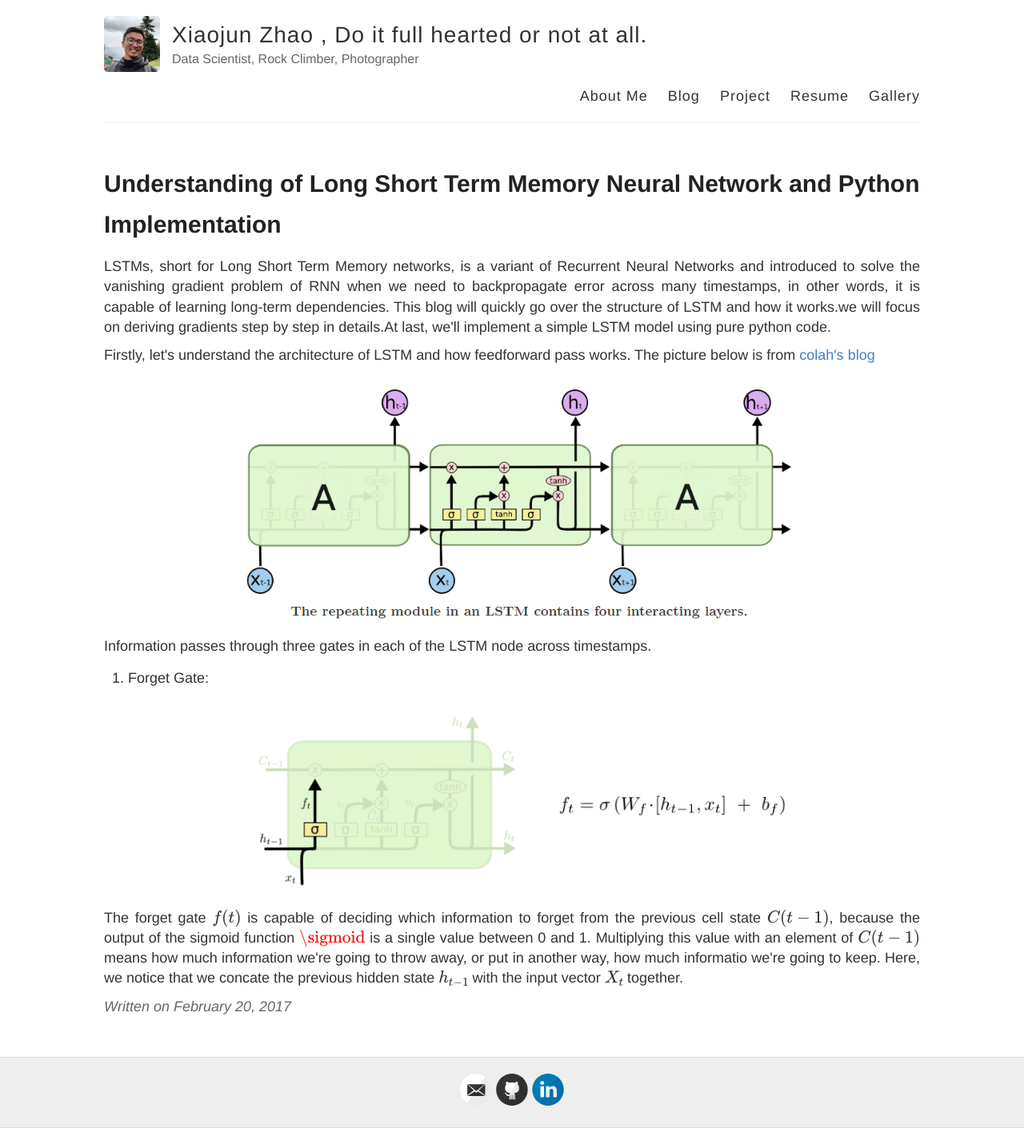
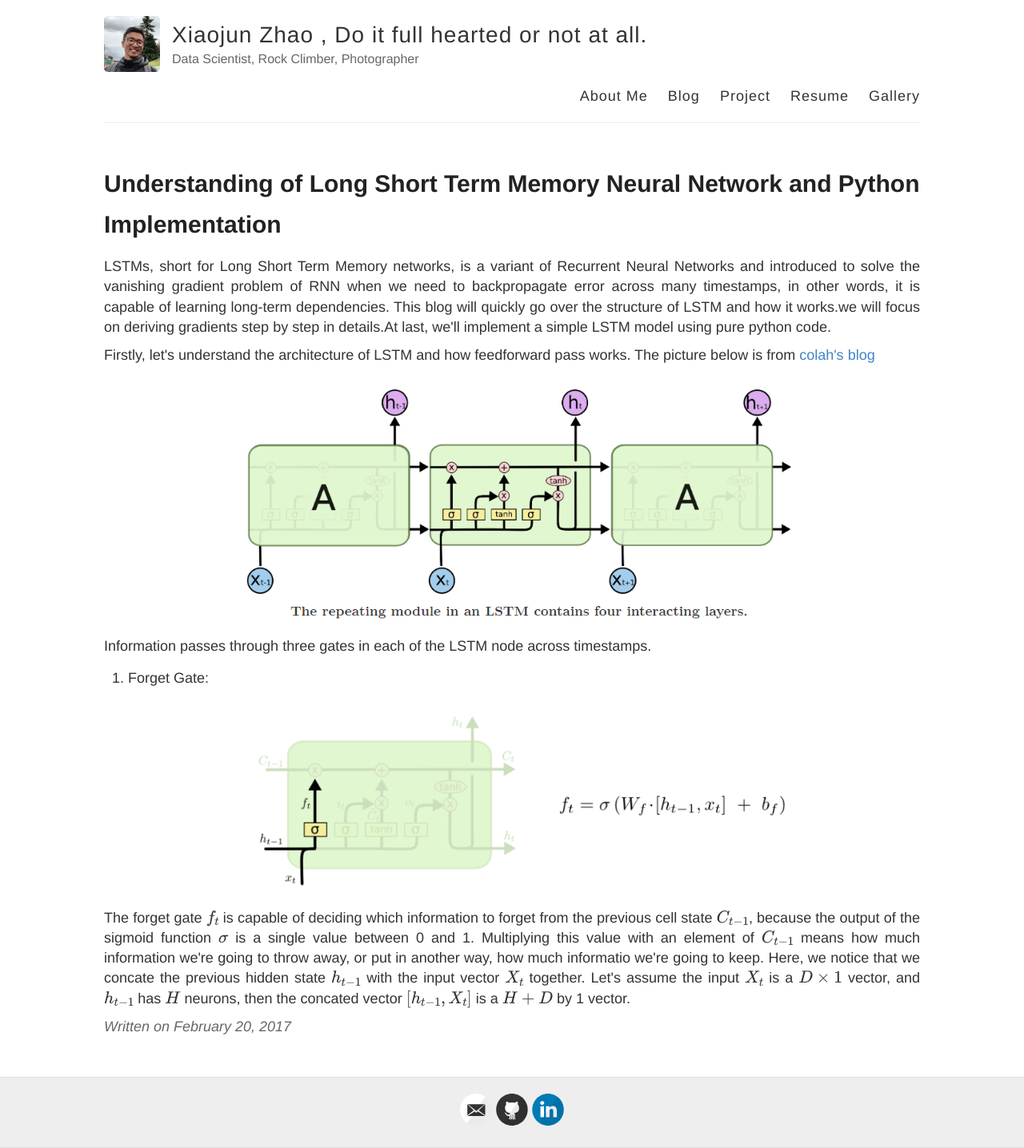
Before and after one commit to xiaojunzhao/xiaojunzhao.github.io, a Jekyll site: the page built from _posts/2017-02-20-LSTM.md, in a window 1280 px wide. Shown: the whole page at 80% size. Built offline with Jekyll 4.4.1, drawn with Linux system fonts in a browser that asks for light colours; formulas are drawn with MathJax 3; before the commit the page ends 1411 px from its top, so only the background shows below that.

Commit message:
Update 2017-02-20-LSTM.md

```diff
--- a/_posts/2017-02-20-LSTM.md
+++ b/_posts/2017-02-20-LSTM.md
@@ -17,4 +17,4 @@ permalink: blog/LSTM/
 <img src="/images/forget.png" class="center" style="width: 70%; height: 70%" >
 </center>
 
-<p style='text-align: justify;'>The forget gate \(f(t)\) is capable of deciding which information to forget from the previous cell state \(C(t-1)\), because the output of the sigmoid function \(\sigmoid\) is a single value between 0 and 1. Multiplying this value with an element of \(C(t-1)\) means how much information we're going to throw away, or put in another way, how much informatio we're going to keep.  Here, we notice that we concate the previous hidden state \(h_{t-1}\) with the input vector \(X_{t}\) together. </p>
+<p style='text-align: justify;'>The forget gate \(f_t\) is capable of deciding which information to forget from the previous cell state \(C_{t-1}\), because the output of the sigmoid function \(\sigma\) is a single value between 0 and 1. Multiplying this value with an element of \(C_{t-1}\) means how much information we're going to throw away, or put in another way, how much informatio we're going to keep.  Here, we notice that we concate the previous hidden state \(h_{t-1}\) with the input vector \(X_{t}\) together. Let's assume the input \(X_{t}\) is a \(D \times 1\) vector, and \(h_{t-1}\) has \(H\) neurons, then the concated vector \([h_{t-1},X_{t}]\) is a \(H+D\) by 1 vector. </p>
```
